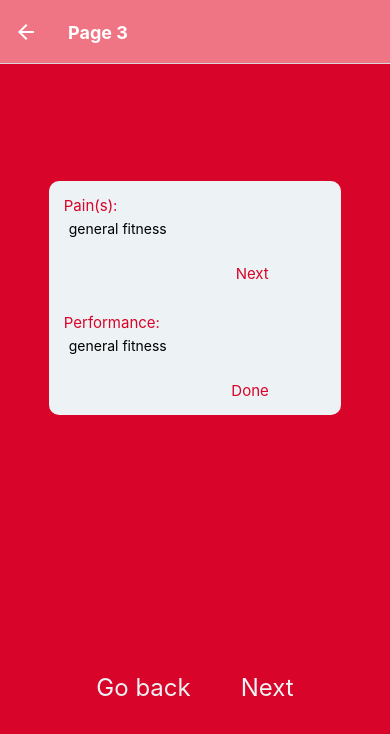
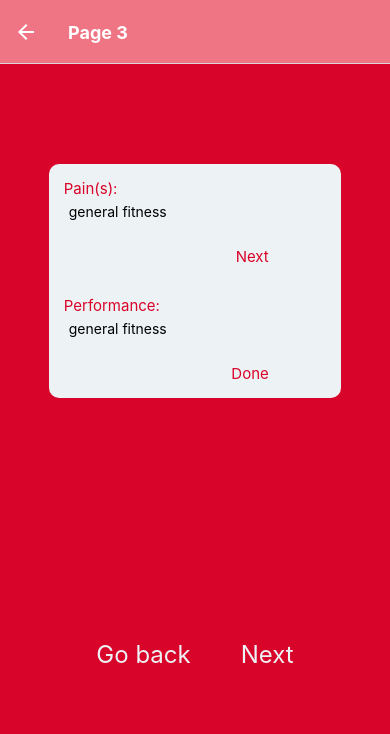
Before and after one commit to yamodah/Fitness_Log, a React Native app: screen /Page3 in a window 390 px wide. Shown: the top 734 px of the page. Built offline with nearby package versions, Linux system fonts and the light colour scheme.

Commit message:
general styling mainly colors and padding

```diff
--- a/src/components/Page2.js
+++ b/src/components/Page2.js
@@ -30,8 +30,8 @@ const Page2 = ({ navigation, route }) => {
         style={{ width: 245, height: 40 }}
         minimumValue={0}
         maximumValue={100}
-        minimumTrackTintColor="#FFFFFF"
-        maximumTrackTintColor="#000000"
+        minimumTrackTintColor="#d90429"
+        maximumTrackTintColor="#2b2d42"
         tapToSeek={true}
         step={1}
         onSlidingComplete={(val)=>changeHandler(setPre,val)}
@@ -45,8 +45,8 @@ const Page2 = ({ navigation, route }) => {
         style={{ width: 245, height: 40 }}
         minimumValue={0}
         maximumValue={100}
-        minimumTrackTintColor="#FFFFFF"
-        maximumTrackTintColor="#000000"
+        minimumTrackTintColor="#d90429"
+        maximumTrackTintColor="#2b2d42"
         tapToSeek={true}
         step={1}
         onSlidingComplete={(val)=>changeHandler(setPost,val)}
@@ -54,14 +54,14 @@ const Page2 = ({ navigation, route }) => {
       </View>
       <View style={styles.sliderContainer}>
       <Text style={styles.sliderText}>
-       General intensity ?
+       General intensity
       </Text>
       <Slider
         style={{ width: 245, height: 40 }}
         minimumValue={0}
         maximumValue={100}
-        minimumTrackTintColor="#FFFFFF"
-        maximumTrackTintColor="#000000"
+        minimumTrackTintColor="#d90429"
+        maximumTrackTintColor="#2b2d42"
         tapToSeek={true}
         step={1}
         onSlidingComplete={(val)=>changeHandler(setIntensity,val)}
@@ -87,20 +87,9 @@ const styles = StyleSheet.create({
     flex: 1,
     backgroundColor: "#d90429",
     alignItems: "center",
-    justifyContent: "space-around",
-  },
-  secondaryBG: {
-    width: "85%",
-    flex: 1,
-    // backgroundColor: "black",
-    alignItems: "center",
-    justifyContent: "space-evenly",
-    borderRadius: 30,
-  },
-  text: {
-    color: "#edf2f4",
-    fontSize: 20,
-    textAlign: "center",
+    justifyContent: "space-between",
+    paddingTop:90,
+    paddingBottom:60
   },
   button: {
     //   backgroundColor: "#edf2f499",
@@ -116,7 +105,8 @@ const styles = StyleSheet.create({
   },
   buttonContainer: {
     flexDirection: "row",
-    alignSelf:"center"
+    alignSelf:"center",
+    marginBottom:75
 
     //  backgroundColor:"white"
   },
@@ -127,15 +117,24 @@ const styles = StyleSheet.create({
     margin:15,
     padding:5,
     alignItems:"center",
+
   },
   sliderText:{
-    color:"#edf2f4",
-    fontSize:25,
-    textAlign:"center",
-    marginBottom:5
+    color:"#d90429",
+    fontSize:18,
+    alignSelf:"center",
+    marginBottom:5,
+    marginLeft:10
   },
   slidersContainer:{
-  margin:5
+  margin:5,
+  backgroundColor:"#edf2f4",
+  //d90429
+  borderRadius:15,
+  maxWidth:"85%",
+  justifyContent:"center",
+  alignItems:"center",
+  paddingBottom:15
   }
 });
 export default Page2;
--- a/src/components/Page3.js
+++ b/src/components/Page3.js
@@ -95,7 +95,9 @@ const styles = StyleSheet.create({
     flex: 1,
     backgroundColor: "#d90429",
     alignItems: "center",
-    justifyContent: "space-around",
+    justifyContent: "space-between",
+    paddingTop:100,
+    paddingBottom:150
   },
   secondaryBG: {
     width: "85%",
@@ -124,7 +126,7 @@ const styles = StyleSheet.create({
   },
   buttonContainer: {
     flexDirection: "row",
-
+    // marginBottom:50
     //  backgroundColor:"white"
   },
   largeTextBoxContainer: {
```
